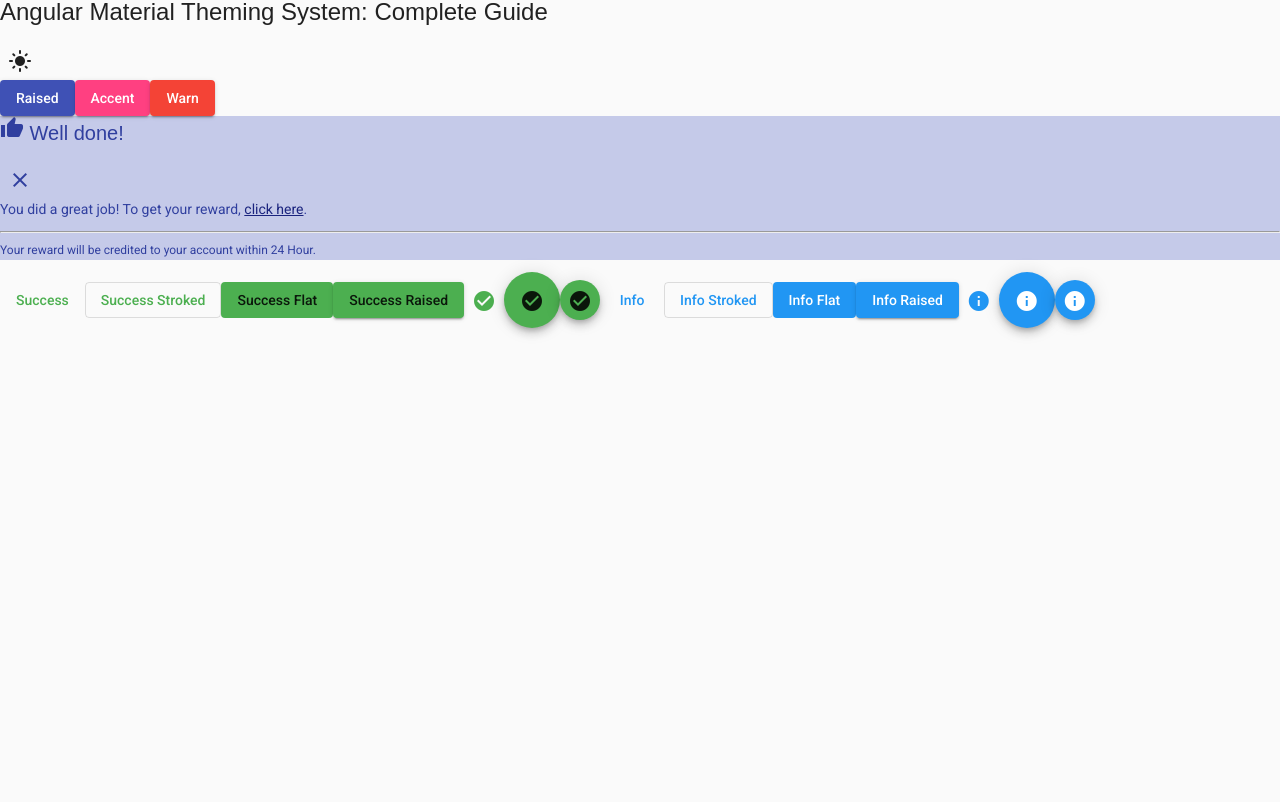
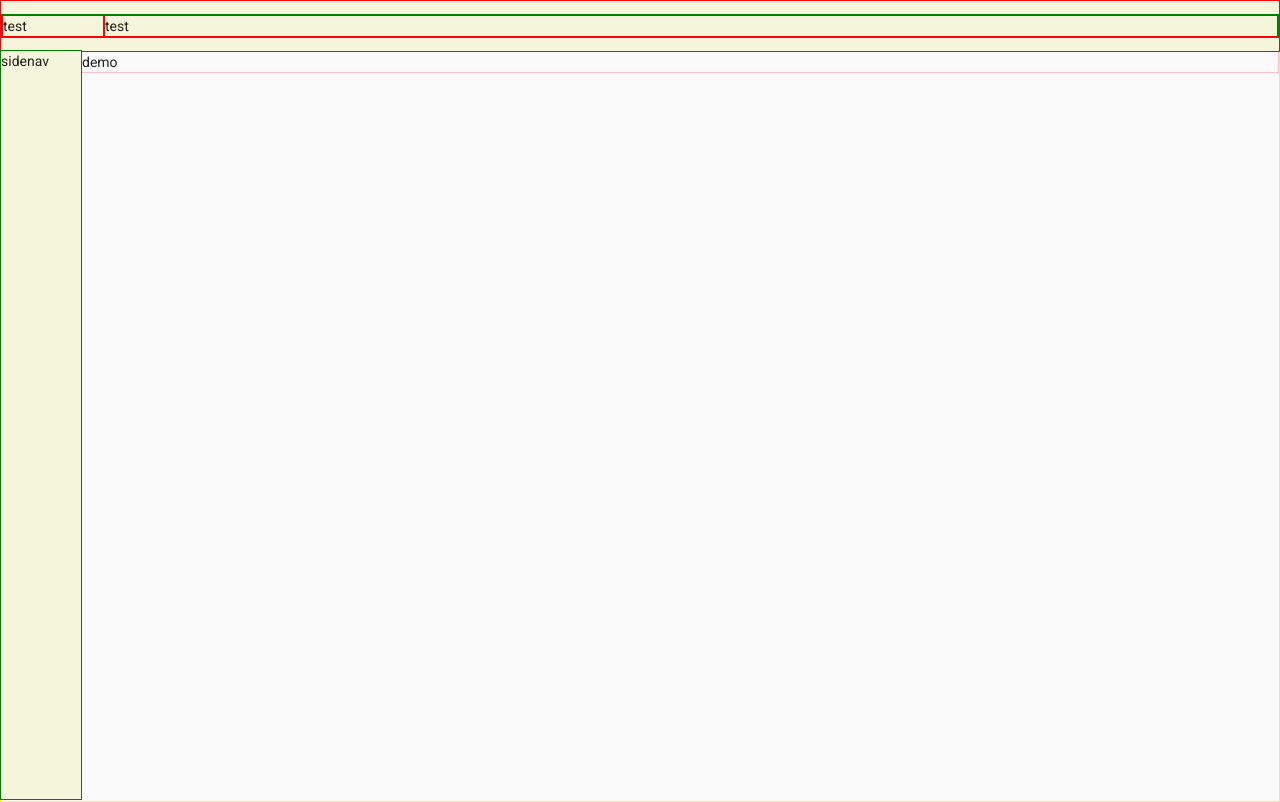
Before and after one commit to muralitharan805/angular_practice, an Angular app: page / in a window 1280 px wide. Built offline with nearby package versions, Linux system fonts and the light colour scheme.

Commit message:
basic side and header design

```diff
--- a/src/app/app.component.html
+++ b/src/app/app.component.html
@@ -1,69 +1,12 @@
-<!-- src/app/app.component.html -->
-
-<div>
-  <h1>Angular Material Theming System: Complete Guide</h1>
-  <button
-    mat-icon-button
-    (click)="toggleDarkTheme()"
-    class="theme-toggle"
-    aria-label="Toggle Dark Theme"
-  >
-    <mat-icon>{{ isDark ? "dark_mode" : "light_mode" }}</mat-icon>
-  </button>
-  <div class="demo-buttons">
-    <button mat-raised-button color="primary">Raised</button>
-    <button mat-raised-button color="accent">Accent</button>
-    <button mat-raised-button color="warn">Warn</button>
+<div class="header">
+  <div class="header-content">
+    <div class="company-name">test</div>
+    <div class="company-menus">test</div>
   </div>
 </div>
-
-<div class="alert" role="alert">
-  <h4 class="alert-heading"><mat-icon>thumb_up</mat-icon> Well done!</h4>
-  <button mat-icon-button aria-label="Close" class="alert-close">
-    <mat-icon>close</mat-icon>
-  </button>
-  <p class="alert-message">
-    You did a great job! To get your reward,
-    <a href="#" class="alert-link">click here</a>.
-  </p>
-  <hr />
-  <p class="alert-footer">
-    Your reward will be credited to your account within 24 Hour.
-  </p>
+<div class="sidenav" id="test">sidenav</div>
+<div class="content">
+  <div class="content-container">
+    <div class="company-info">demo</div>
+  </div>
 </div>
-
-<!-- src/app/app.component.html -->
-
-<!-- rest remains same ->
-
-<!-- success buttons -->
-
-<button mat-button color="success">Success</button>
-<button mat-stroked-button color="success">Success Stroked</button>
-<button mat-flat-button color="success">Success Flat</button>
-<button mat-raised-button color="success">Success Raised</button>
-<button mat-icon-button color="success">
-  <mat-icon>check_circle</mat-icon>
-</button>
-<button mat-fab color="success">
-  <mat-icon>check_circle</mat-icon>
-</button>
-<button mat-mini-fab color="success">
-  <mat-icon>check_circle</mat-icon>
-</button>
-
-<!-- info buttons -->
-
-<button mat-button color="info">Info</button>
-<button mat-stroked-button color="info">Info Stroked</button>
-<button mat-flat-button color="info">Info Flat</button>
-<button mat-raised-button color="info">Info Raised</button>
-<button mat-icon-button color="info">
-  <mat-icon>info</mat-icon>
-</button>
-<button mat-fab color="info">
-  <mat-icon>info</mat-icon>
-</button>
-<button mat-mini-fab color="info">
-  <mat-icon>info</mat-icon>
-</button>
--- a/src/app/app.component.scss
+++ b/src/app/app.component.scss
@@ -0,0 +1,52 @@
+.header {
+  border: 1px solid red;
+  position: fixed;
+  top: 0;
+  left: 0;
+  right: 0;
+  min-height: 50px;
+  display: flex;
+  flex-direction: column;
+  justify-content: center;
+  background-color: beige;
+}
+
+.header-content {
+  border: 1px solid green;
+  display: flex;
+}
+
+.header-content .company-name {
+  border: 1px solid red;
+  flex: 0 0 100px;
+}
+.header-content .company-menus {
+  border: 1px solid red;
+  flex: 1 0 auto;
+}
+.sidenav {
+  border: 1px solid green;
+  position: fixed;
+  top: 0;
+  left: 0;
+  bottom: 0;
+  margin-top: 50px;
+  min-width: 80px;
+  background-color: beige;
+}
+
+.content {
+  border: 1px solid yellow;
+  height: 100vh;
+  /* overflow: auto; */
+}
+
+.content-container {
+  margin-top: 50px;
+  margin-left: 80px;
+}
+
+.company-info {
+  height: 1500;
+  border: 1px solid pink;
+}
--- a/src/app/app.module.ts
+++ b/src/app/app.module.ts
@@ -7,6 +7,7 @@
 import { MatButtonModule } from '@angular/material/button';
 import { MatIconModule } from '@angular/material/icon';
 import { SharedModule } from './shared/shared.module';
+import { MatGridListModule } from '@angular/material/grid-list';
 
 @NgModule({
   declarations: [AppComponent],
@@ -16,6 +17,7 @@
     BrowserAnimationsModule,
     MatButtonModule,
     MatIconModule,
+    MatGridListModule,
     SharedModule,
   ],
   providers: [],
```
